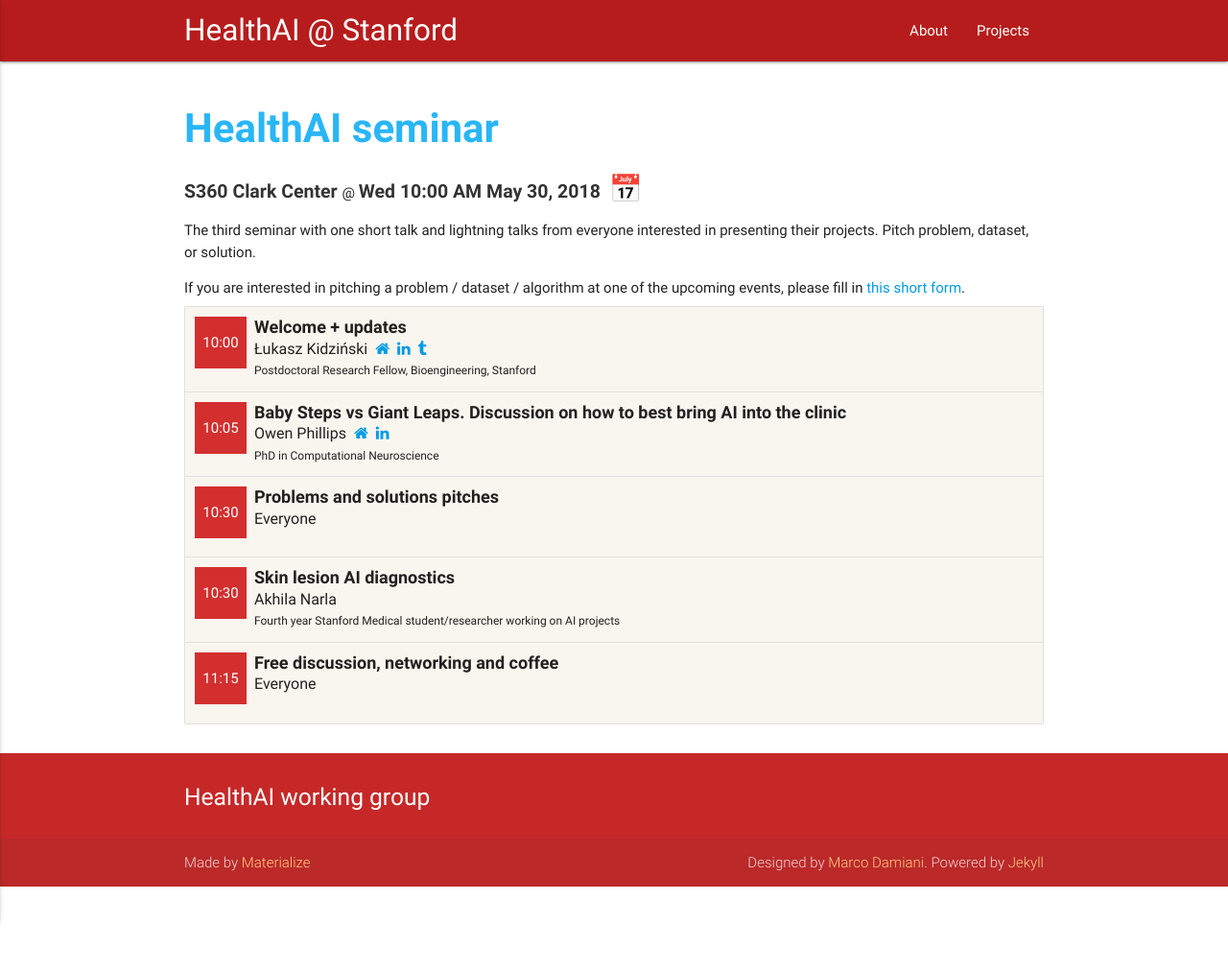
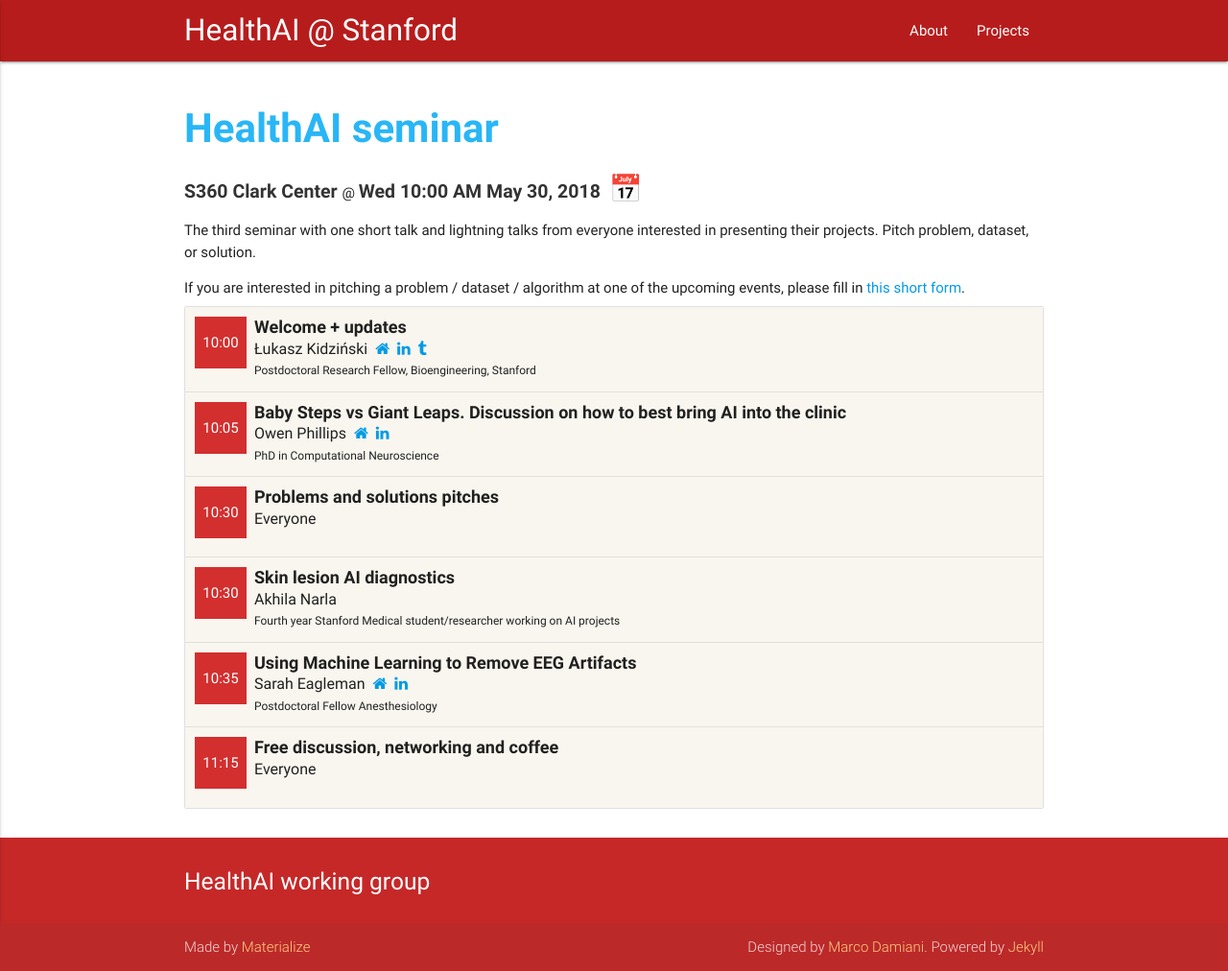
Before and after one commit to health-ai/health-ai.github.io, a Jekyll site: the page built from _events/2018-05-30-problems-and-solutoins.md, in a window 1280 px wide. Shown: the whole page at 96% size. Built offline with Jekyll 4.4.1, drawn with Linux system fonts in a browser that asks for light colours; before the commit the page ends 924 px from its top, so only the background shows below that.

Commit message:
Update 2018-05-30-problems-and-solutoins.md

```diff
--- a/_events/2018-05-30-problems-and-solutoins.md
+++ b/_events/2018-05-30-problems-and-solutoins.md
@@ -26,6 +26,12 @@ talks:
     speaker: Akhila Narla
     affiliation: Fourth year Stanford Medical student/researcher working on AI projects
     time: '10:30'
+  - title: Using Machine Learning to Remove EEG Artifacts
+    speaker: Sarah Eagleman
+    affiliation: Postdoctoral Fellow Anesthesiology
+    website: https://profiles.stanford.edu/sarah-eagleman
+    linkedin: https://www.linkedin.com/in/sarah-eagleman-70806195
+    time: '10:35'
   - title: Free discussion, networking and coffee
     speaker: Everyone
     time: '11:15'
```
